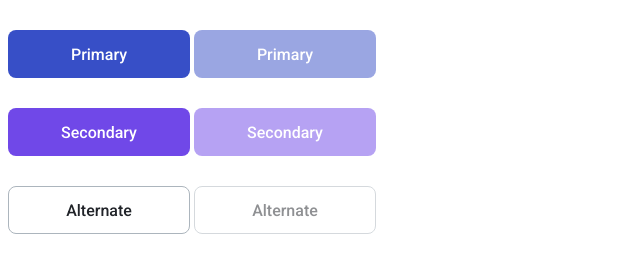
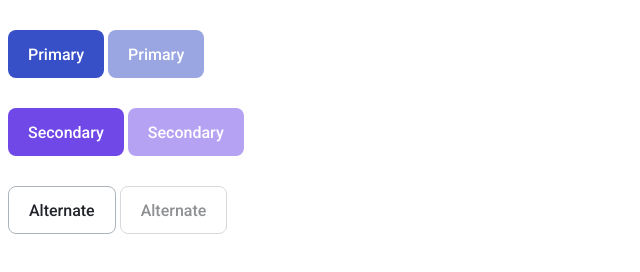
Before and after one commit to js-tasks-ru/htmlcss-20210708_warma2d, a website: page 03-lection1/01-button/index.html in a window 1280 px wide. Shown: the whole page, without its empty margins (0-640 px from the left). Drawn offline with Linux system fonts and the light colour scheme.

Commit message:
added pointer events none. Deleted width

```diff
--- a/03-lection1/01-button/button.css
+++ b/03-lection1/01-button/button.css
@@ -7,11 +7,11 @@
     font-size: 16px;
     line-height: 19px;
     font-weight: 500;
-    width: 182px;
     height: 48px;
     border: 0;
     color: var(--white);
     transition: opacity 200ms ease-in-out, background 200ms ease-in-out;
+    padding: 5px 20px;
 }
 
 .button_primary {
@@ -43,4 +43,5 @@
 .button_disabled {
     opacity: 0.5;
     cursor: not-allowed;
+    pointer-events: none;
 }
```
